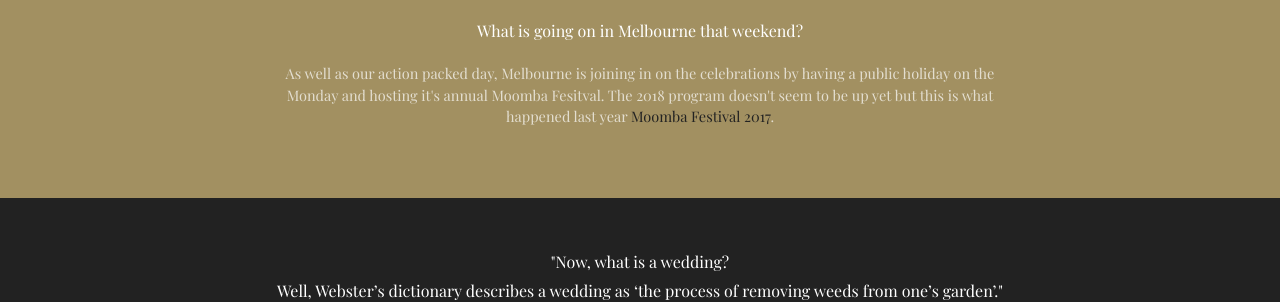
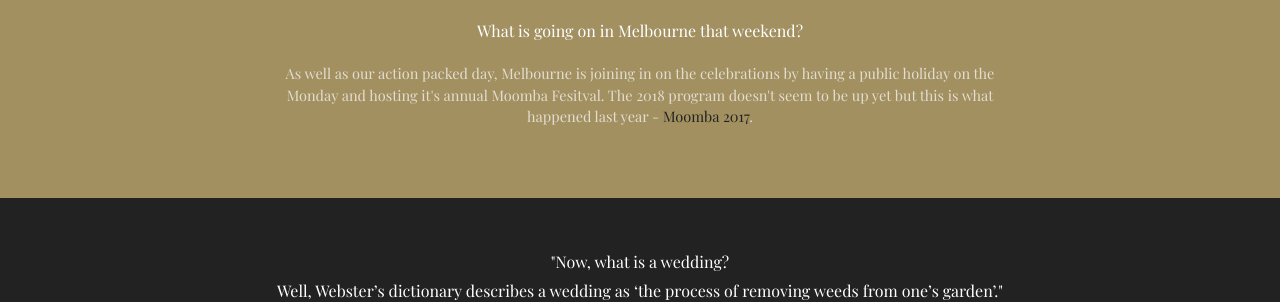
Before and after one commit to notbleh/wed-website, a Jekyll site: the page built from index.html, in a window 1280 px wide and 900 px high, scrolled down 3916 px. Shown: the part 197-499 px from the top of the window. Built offline with Jekyll 4.4.1, drawn with Linux system fonts in a browser that asks for light colours.

Commit message:
Update FAQ.html

```diff
--- a/_includes/FAQ.html
+++ b/_includes/FAQ.html
@@ -9,7 +9,7 @@
                 <p>Are children invited to the wedding?</p>
                 <p class="text-faded" style="font-size: 14.5px;">While we’d love for children to be a part of our celebration, there will potentially be several very young children present, and it may be difficult to accommodate all of them. Why not take it as an opportunity for a child free day! However, we understand that getting a babysitter will not be possible for everyone coming. Please let us know if baby is coming so we can make arrangements.</p>
                 <p>What is going on in Melbourne that weekend?</p>
-                <p class="text-faded" style="font-size: 14.5px;">As well as our action packed day, Melbourne is joining in on the celebrations by having a public holiday on the Monday and hosting it's annual Moomba Fesitval. The 2018 program doesn't seem to be up yet but this is what happened last year <a href="http://moomba.melbourne.vic.gov.au/" target="_blank">Moomba Festival 2017</a>.</p>
+                <p class="text-faded" style="font-size: 14.5px;">As well as our action packed day, Melbourne is joining in on the celebrations by having a public holiday on the Monday and hosting it's annual Moomba Fesitval. The 2018 program doesn't seem to be up yet but this is what happened last year - <a href="http://moomba.melbourne.vic.gov.au/" target="_blank">Moomba 2017</a>.</p>
             </div>
         </div>
     </div>
```
